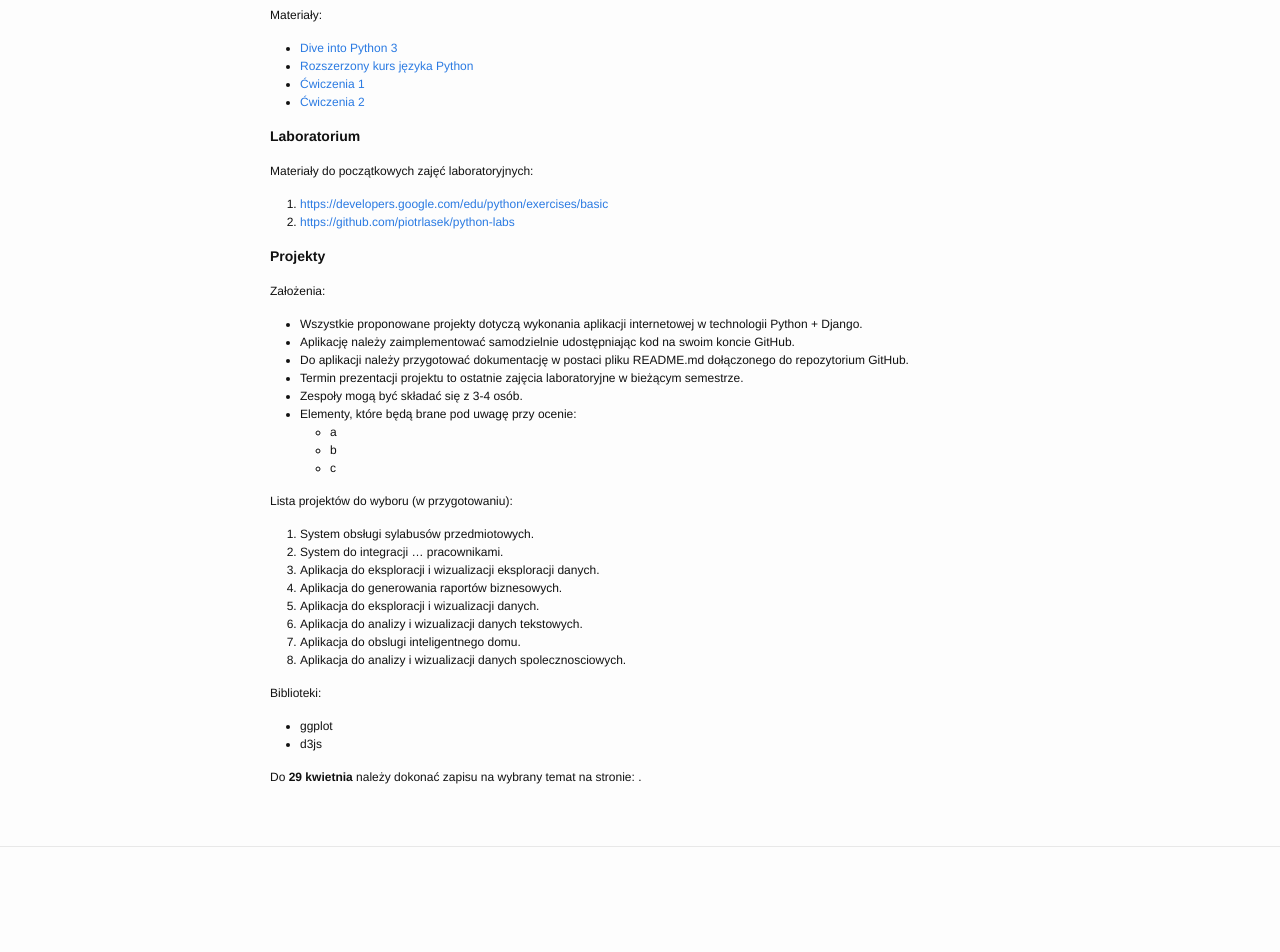
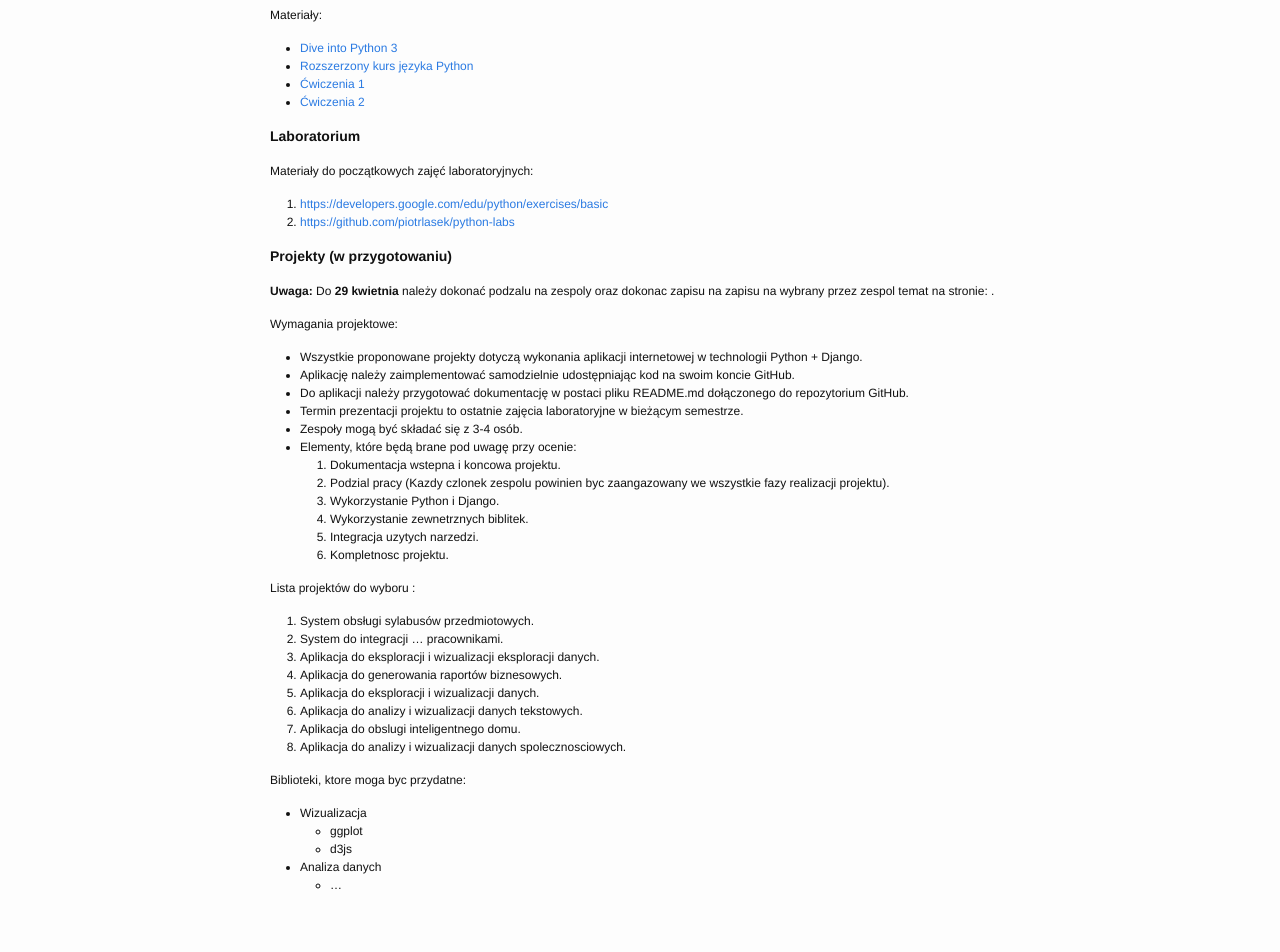
Before and after one commit to piotrlasek/piotrlasek.github.io, a Jekyll site: the page built from for-students/ai2-2017.md, in a window 1280 px wide and 1400 px high, scrolled down 140 px. Shown: the part 385-1337 px from the top of the window. Built offline with Jekyll 4.4.1, drawn with Linux system fonts in a browser that asks for light colours; before the commit the page ends 1432 px from its top, so only the background shows below that.

Commit message:
Update ai2-2017.md

```diff
--- a/for-students/ai2-2017.md
+++ b/for-students/ai2-2017.md
@@ -27,9 +27,12 @@ Materiały do początkowych zajęć laboratoryjnych:
 1. [https://developers.google.com/edu/python/exercises/basic](https://developers.google.com/edu/python/exercises/basic)
 2. [https://github.com/piotrlasek/python-labs](https://github.com/piotrlasek/python-labs)
 
-# Projekty
+# Projekty (w przygotowaniu)
 
-Założenia:
+**Uwaga:** Do **29 kwietnia** należy dokonać podzalu na zespoly oraz dokonac zapisu na
+zapisu na wybrany przez zespol temat na stronie: []().
+
+Wymagania projektowe:
 * Wszystkie proponowane projekty dotyczą wykonania aplikacji internetowej w technologii
   Python + Django.
 * Aplikację należy zaimplementować samodzielnie udostępniając kod na swoim koncie GitHub.
@@ -38,11 +41,14 @@ Założenia:
 * Termin prezentacji projektu to ostatnie zajęcia laboratoryjne w bieżącym semestrze.
 * Zespoły mogą być składać się z 3-4 osób.
 * Elementy, które będą brane pod uwagę przy ocenie:
-  * a
-  * b
-  * c
+  1. Dokumentacja wstepna i koncowa projektu.
+  1. Podzial pracy (Kazdy czlonek zespolu powinien byc zaangazowany we wszystkie fazy realizacji projektu).
+  1. Wykorzystanie Python i Django.
+  1. Wykorzystanie zewnetrznych biblitek.
+  1. Integracja uzytych narzedzi.
+  1. Kompletnosc projektu.
 
-Lista projektów do wyboru (w przygotowaniu):
+Lista projektów do wyboru :
  1. System obsługi sylabusów przedmiotowych.
  1. System do integracji ... pracownikami.
  1. Aplikacja do eksploracji i wizualizacji eksploracji danych.
@@ -52,10 +58,9 @@ Lista projektów do wyboru (w przygotowaniu):
  1. Aplikacja do obslugi inteligentnego domu.
  1. Aplikacja do analizy i wizualizacji danych spolecznosciowych.
 
-Biblioteki:
- * ggplot
- * d3js
-
-
-Do **29 kwietnia** należy dokonać zapisu na wybrany temat
-na stronie: []().
+Biblioteki, ktore moga byc przydatne:
+ * Wizualizacja
+   * ggplot
+    * d3js
+ * Analiza danych
+   * ...
```
